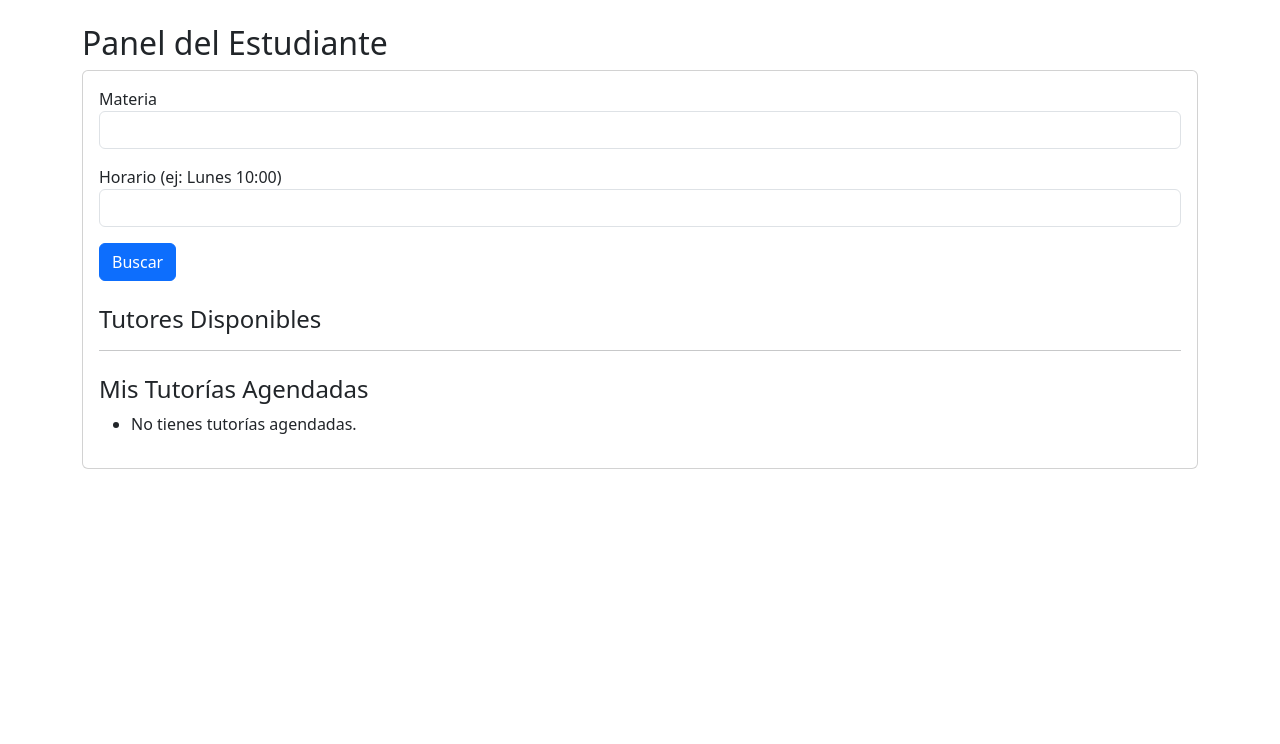
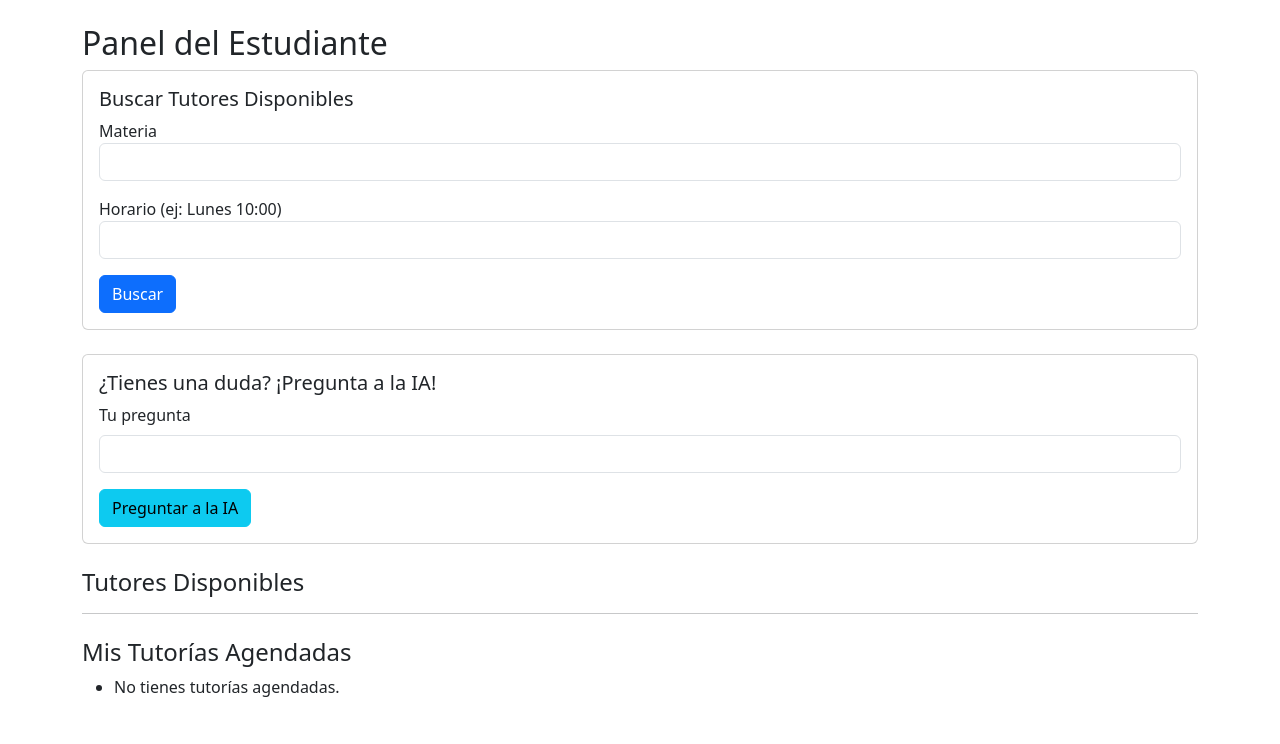
Before and after one commit to JulianLucas/webTutorias, a Flask app: template app/templates/student_dashboard.html in a window 1280 px wide. Shown: the part 56-800 px from the top of the page. Run offline with Flask 3, Linux system fonts and the light colour scheme; the template is opened without the code that fills it: values that come from a table or form of the project are taken from there, others are empty.

Commit message:
Update student_dashboard.html

```diff
--- a/app/templates/student_dashboard.html
+++ b/app/templates/student_dashboard.html
@@ -6,12 +6,42 @@
 <!-- Formulario de Pregunta IA -->
 <div class="card mb-4">
   <div class="card-body">
+    <h5 class="card-title">Buscar Tutores Disponibles</h5>
+    <form method="POST" action="">
+      {{ form.hidden_tag() }}
+      <div class="mb-3">
+        {{ form.subject.label }}
+        {{ form.subject(class="form-control") }}
+      </div>
+      <div class="mb-3">
+        {{ form.horario.label }}
+        {{ form.horario(class="form-control") }}
+      </div>
+      <button type="submit" class="btn btn-primary">Buscar</button>
+    </form>
+  </div>
+</div>
+<!-- Pregunta a la IA -->
+<div class="card mb-4">
+  <div class="card-body">
+    <h5 class="card-title">¿Tienes una duda? ¡Pregunta a la IA!</h5>
+    <form id="ia-question-form">
+      <div class="mb-3">
+        <label for="ia-question" class="form-label">Tu pregunta</label>
+        <input type="text" id="ia-question" name="pregunta" class="form-control" required>
+      </div>
+      <button type="submit" class="btn btn-info">Preguntar a la IA</button>
+    </form>
+    <div id="ia-answer-result" class="mt-3" style="display:none;">
+      <strong>Respuesta de la IA:</strong>
+      <span id="ia-answer-text"></span>
+    </div>
+    <div id="ia-answer-loading" class="mt-3" style="display:none;">
+      <span class="spinner-border spinner-border-sm"></span> Procesando pregunta...
+    </div>
+  </div>
+</div>
 
-    {{ form.hidden_tag() }}
-    <div class="mb-3">{{ form.subject.label }} {{ form.subject(class="form-control") }}</div>
-    <div class="mb-3">{{ form.horario.label }} {{ form.horario(class="form-control") }}</div>
-    <button type="submit" class="btn btn-primary">Buscar</button>
-</form>
 <h4 class="mt-4">Tutores Disponibles</h4>
 <ul>
   {% for tutor in tutors %}
```
